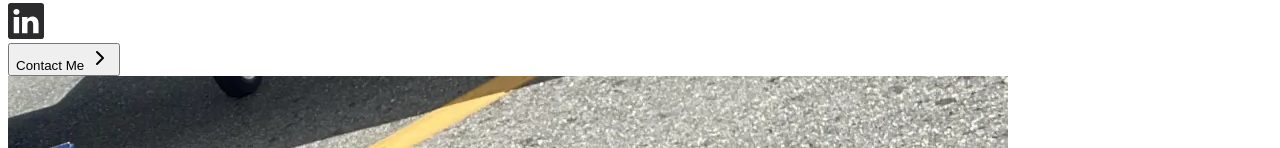
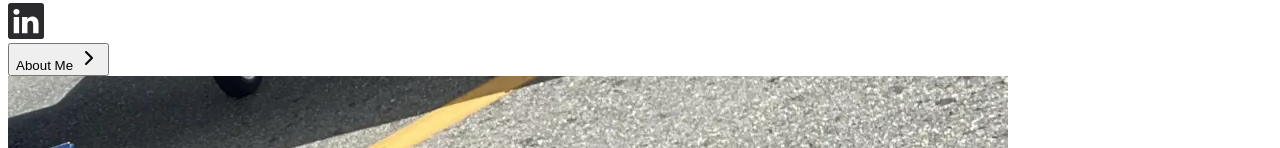
Before and after one commit to juanhincapieh/nuxt-portfolio, a Nuxt app: page / in a window 1280 px wide. Shown: the part 242-390 px from the top of the page. Built offline with nearby package versions, Linux system fonts and the light colour scheme.

Commit message:
refactor: changed text on Hero component

```diff
--- a/app/components/Hero.vue
+++ b/app/components/Hero.vue
@@ -26,7 +26,7 @@
                     :icon="ChevronRight"
                     :class="'!bg-[#C8ABFF] !hover:bg-[#AD93DC]font-semibold !text-[#2B2A2C]'"
                 >
-                    Contact Me
+                    About Me
                 </Button>
             </div>
         </div>
```
